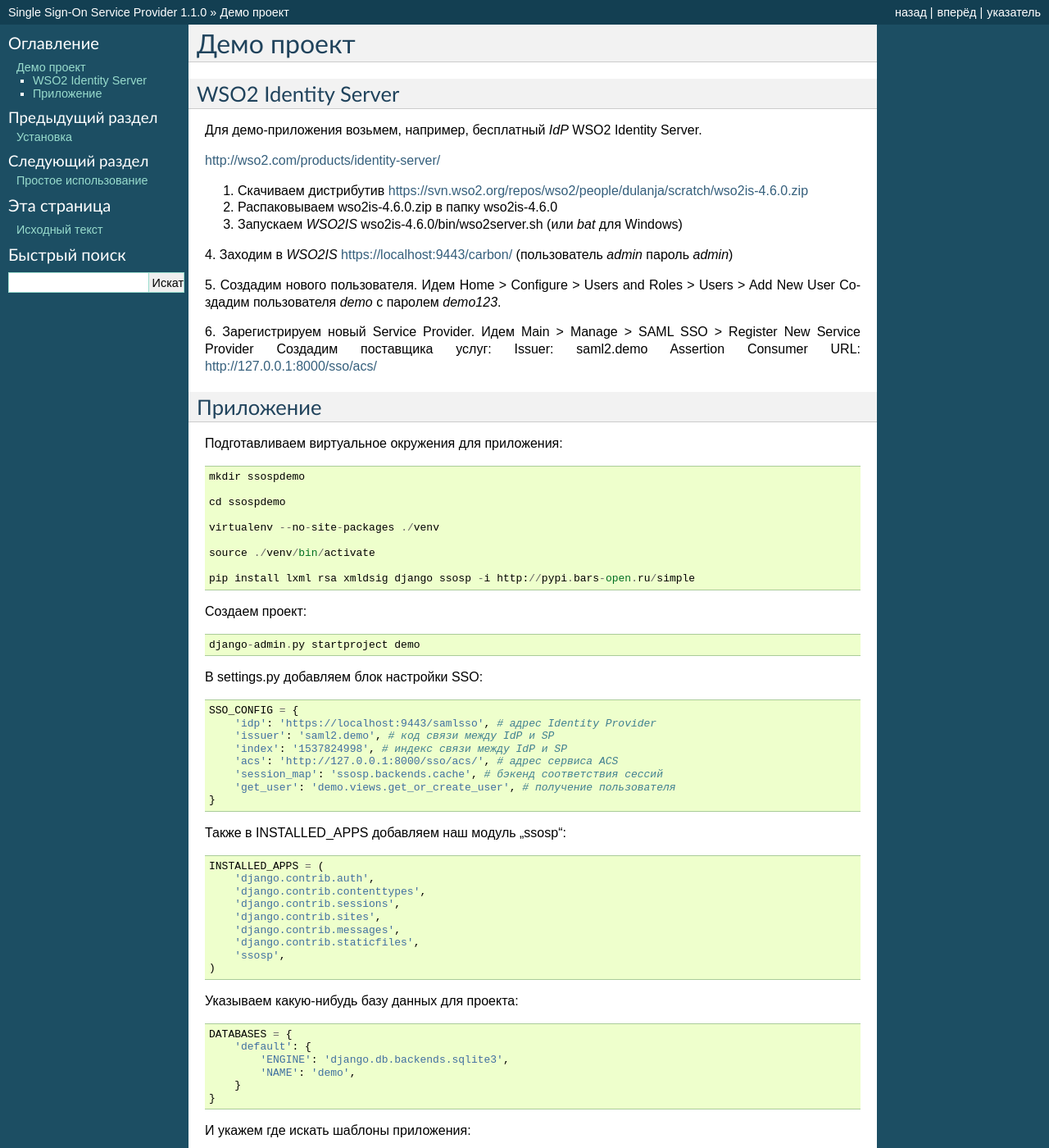
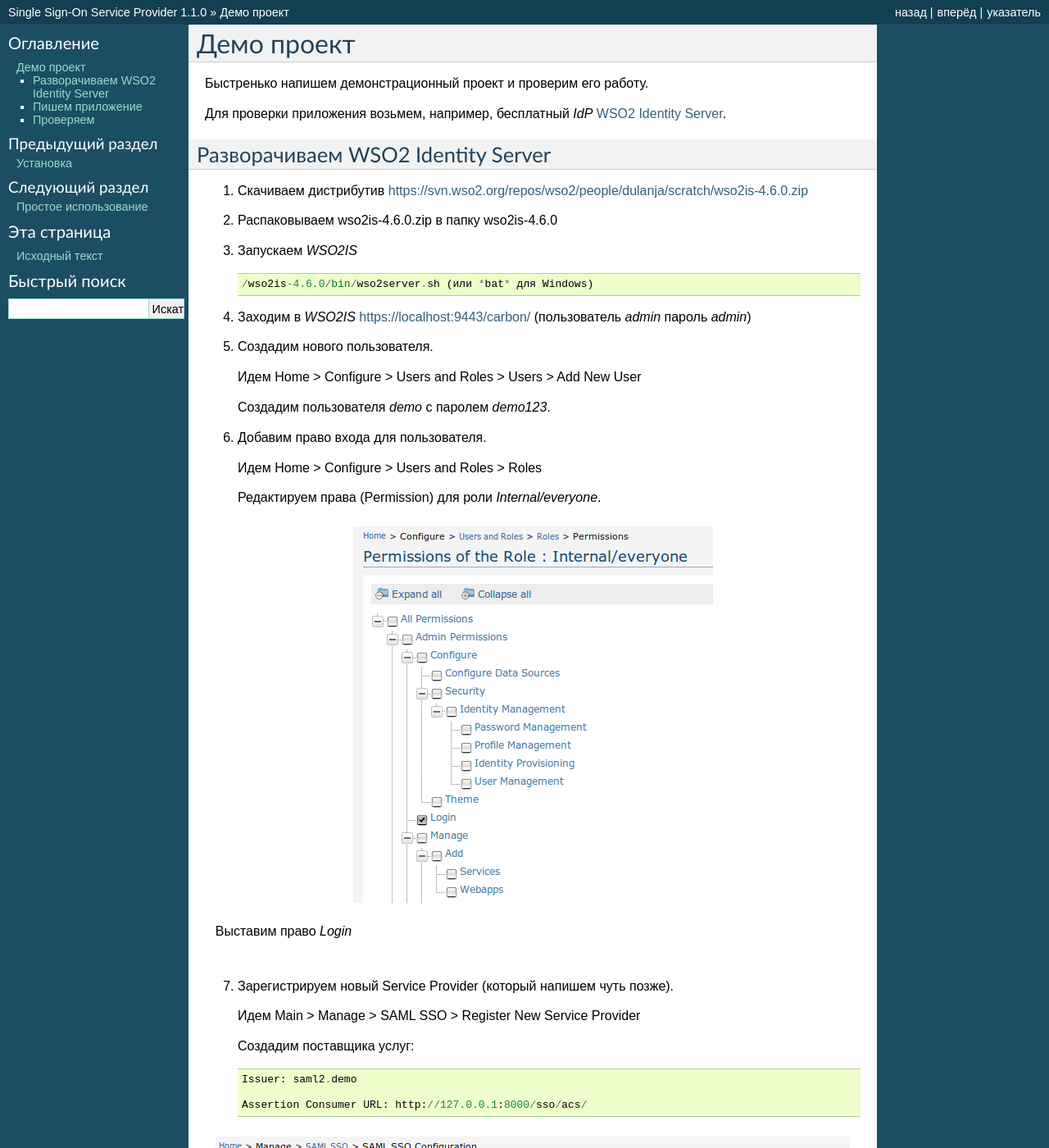
Before and after one commit to barsgroup/m3-ssosp, a Sphinx documentation site: the page built from docs/source/tutorial.rst, in a window 1280 px wide and 1400 px high. Shown: the whole window at 82% size. Built offline with Sphinx 7.4.7, drawn with Linux system fonts in a browser that asks for light colours; some of the changed text lies outside the part shown.

Commit message:
Оказалось, что в некоторых случаях IdP не zip'ует запрос - учтем это через параметр. Документация. Демо пример.

```diff
--- a/docs/source/tutorial.rst
+++ b/docs/source/tutorial.rst
@@ -1,39 +1,73 @@
 Демо проект
 ===========
 
+Быстренько напишем демонстрационный проект и проверим его работу.
 
-WSO2 Identity Server
---------------------
+Для проверки приложения возьмем, например, бесплатный *IdP*
+`WSO2 Identity Server`_.
 
-Для демо-приложения возьмем, например, бесплатный *IdP* WSO2 Identity Server.
-
-http://wso2.com/products/identity-server/
-
-1. Скачиваем дистрибутив https://svn.wso2.org/repos/wso2/people/dulanja/scratch/wso2is-4.6.0.zip
-
-2. Распаковываем wso2is-4.6.0.zip в папку wso2is-4.6.0
-
-3. Запускаем *WSO2IS* wso2is-4.6.0/bin/wso2server.sh (или *bat* для Windows)
-
-4. Заходим в *WSO2IS* https://localhost:9443/carbon/
-(пользователь *admin* пароль *admin*)
-
-5. Создадим нового пользователя.
-Идем Home > Configure > Users and Roles > Users > Add New User
-Создадим пользователя *demo* с паролем *demo123*.
-
-6. Зарегистрируем новый Service Provider.
-Идем Main > Manage > SAML SSO > Register New Service Provider
-Создадим поставщика услуг:
-Issuer: saml2.demo
-Assertion Consumer URL: http://127.0.0.1:8000/sso/acs/
+..  _`WSO2 Identity Server`: http://wso2.com/products/identity-server/
 
 
 
-Приложение
-----------
+Разворачиваем WSO2 Identity Server
+----------------------------------
 
-Подготавливаем виртуальное окружения для приложения:
+1.  Скачиваем дистрибутив
+    https://svn.wso2.org/repos/wso2/people/dulanja/scratch/wso2is-4.6.0.zip
+
+2.  Распаковываем wso2is-4.6.0.zip в папку wso2is-4.6.0
+
+3.  Запускаем *WSO2IS*
+
+    ::
+
+        /wso2is-4.6.0/bin/wso2server.sh (или *bat* для Windows)
+
+4.  Заходим в *WSO2IS* https://localhost:9443/carbon/
+    (пользователь *admin* пароль *admin*)
+
+5.  Создадим нового пользователя.
+
+    Идем Home > Configure > Users and Roles > Users > Add New User
+
+    Создадим пользователя *demo* с паролем *demo123*.
+
+
+6.  Добавим право входа для пользователя.
+
+    Идем Home > Configure > Users and Roles > Roles
+
+    Редактируем права (Permission) для роли *Internal/everyone*.
+
+..  figure:: _static/images/WSO2ISRoles.png
+    :align: center
+
+    Выставим право *Login*
+
+
+7.  Зарегистрируем новый Service Provider (который напишем чуть позже).
+
+    Идем Main > Manage > SAML SSO > Register New Service Provider
+
+    Создадим поставщика услуг:
+
+    ::
+
+        Issuer: saml2.demo
+
+        Assertion Consumer URL: http://127.0.0.1:8000/sso/acs/
+
+
+..  figure:: _static/images/WSO2ISAddSP.png
+    :align: center
+
+
+
+Пишем приложение
+----------------
+
+1.  Подготавливаем виртуальное окружения для приложения:
 
 ::
 
@@ -67,7 +103,7 @@
     }
 
 
-Также в INSTALLED_APPS добавляем наш модуль 'ssosp':
+    Также в INSTALLED_APPS добавляем наш модуль 'ssosp':
 
 ::
 
@@ -81,7 +117,7 @@
         'ssosp',
     )
 
-Указываем какую-нибудь базу данных для проекта:
+    Указываем какую-нибудь базу данных для проекта:
 
 ::
 
@@ -92,7 +128,7 @@
         }
     }
 
-И укажем где искать шаблоны приложения:
+    И укажем где искать шаблоны приложения:
 
 ::
 
@@ -104,9 +140,12 @@
     )
 
 
-Создаем файл view.py, в котором будет функция отображения главной страницы
-(default) и метод поиска пользователя по переданным атрибутам
-(get_or_create_user).
+4.  Создаем файл view.py, в котором будет функция отображения главной страницы
+    (default) и метод поиска пользователя по переданным атрибутам
+    (get_or_create_user).
+
+    Функция *get_or_create_user* ищет пользователя по переданному от *IdP*
+    userid и если не находит, то создает нового пользователя.
 
 ::
 
@@ -187,3 +227,45 @@
     python manage.py syncdb
 
     python manage.py runserver
+
+
+Проверяем
+---------
+
+Открываем страницу приложения http://127.0.0.1:8000
+
+.. figure:: _static/images/demo_default.png
+   :align: center
+
+и нажимаем на *Login* для входа в наше приложение.
+
+Произойдет редирект на адрес *IdP*, который мы указали в настройках
+https://localhost:9443/samlsso
+
+Так как мы еще не авторизованы, то *WSO2IS* запросит у нас имя пользователя
+и пароль.
+
+.. figure:: _static/images/WSO2ISAuth.png
+   :align: center
+
+После успешной аутентификации, *WSO2IS* редиректит нас обратно в наше
+приложение на адрес *ACS*, где приложение обрабатывает результаты
+аутентификации и пропускает нас в приложение.
+
+Это происходит достаточно быстро, поэтому можно не заметить как промелькнет
+эта страница:
+
+.. figure:: _static/images/WSO2ISLogin.png
+   :align: center
+
+Всё! Теперь наше приложение успешно пустило нас.
+
+.. figure:: _static/images/demo_login.png
+   :align: center
+
+После работы попробуем выйти из приложения нажав *Logout*
+
+.. figure:: _static/images/WSO2ISLogout.png
+   :align: center
+
+После серии редиректов мы возвращаемся к первоначальному состоянию.
```
Also changed, not shown: other parts of docs/source/tutorial.rst (+8 -5 lines), docs/source/_static/images/WSO2ISAuth.png (added), docs/source/_static/images/WSO2ISLogin.png, docs/source/_static/images/WSO2ISLogout.png (added), docs/source/_static/images/WSO2ISRoles.png (added), docs/source/_static/images/demo_default.png (added), docs/source/_static/images/demo_login.png (added), 2 other files.
